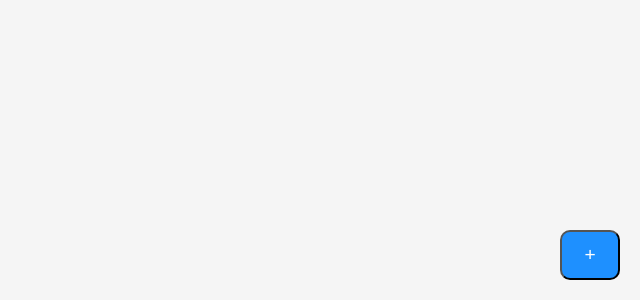
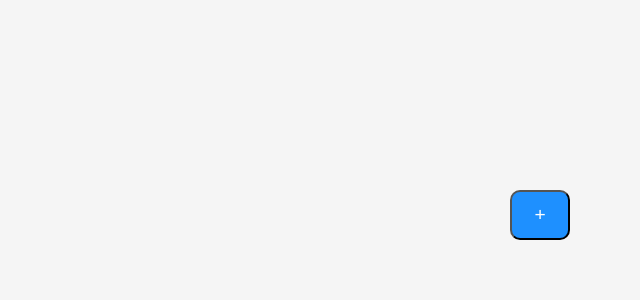
Before and after one commit to SkylerHope/skypass-manager, a website: page index.html in a window 1280 px wide. Shown: the part 500-800 px from the top of the page, without its empty margins (640-1280 px from the left). Drawn offline with Linux system fonts and the light colour scheme.

Commit message:
adjusted button position

```diff
--- a/style/main.css
+++ b/style/main.css
@@ -6,8 +6,8 @@ body {
     position: absolute;
     bottom: 0;
     right: 0;
-    margin-bottom: 20px;
-    margin-right: 20px;
+    margin-bottom: 60px;
+    margin-right: 70px;
     padding: 10px;
     border-radius: 10px;
     cursor: pointer;
```
